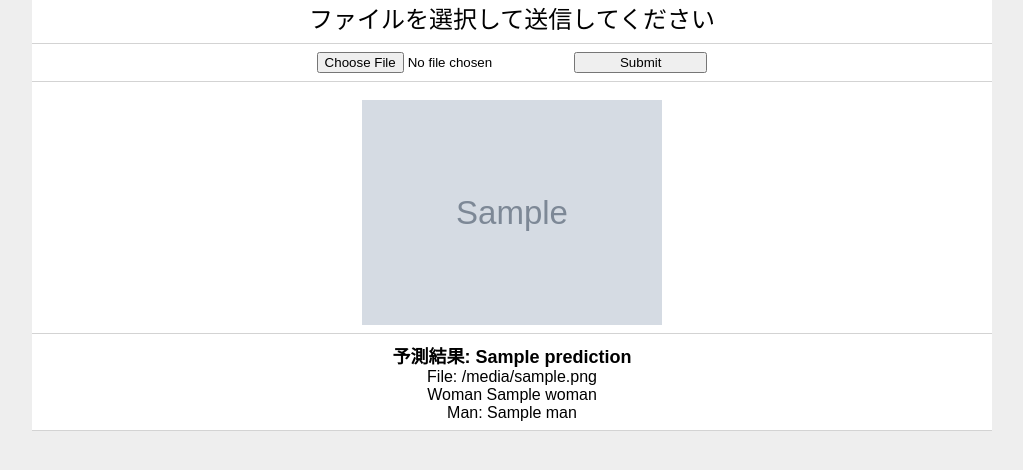
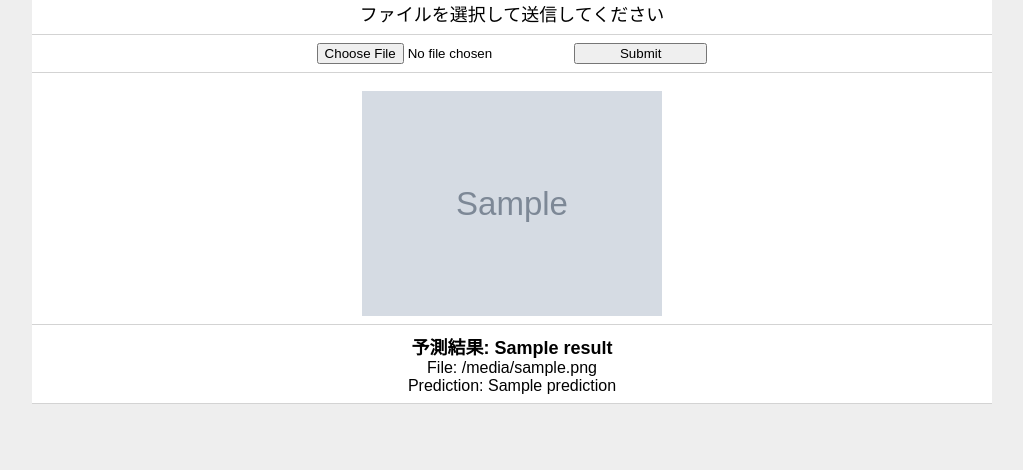
Before and after one commit to Atsuhiko/Image_Classification_web-app, a Flask app: template templates/index.html in a window 1280 px wide. Shown: the part 89-559 px from the top of the page, without its empty margins (128-1151 px from the left). Run offline with Flask 2, Linux system fonts and the light colour scheme; the template is opened without the code that fills it: most values are stand-ins (such as "Sample title", 1, 10 or a date in 2020); grey boxes marked "Sample" are stand-in pictures.

Commit message:
Add files via upload

```diff
--- a/templates/index.html
+++ b/templates/index.html
@@ -2,7 +2,7 @@
 {% block content %}
 
 <div style="text-align:center;">
-<font size="5">
+<font size="4">
 ファイルを選択して送信してください
 </font>
 <hr>
@@ -11,18 +11,25 @@
     <input type="file" name="image" accept="image/png, image/jpeg">
     <input type = "submit"/>
 </form>
+</div>
 
-{% if prediction %}
+{% if err_message %}
 <hr>
+<center><font size="6" color=red><b>{{ err_message }}</b></font></center>
+<hr>
+{% endif %}
+
+{% if result %}
+<hr>
+<center>
 <img src="./images/{{ filepath }}" style="margin-top: 10px; vertical-align: bottom; width: 300px"><br>
 <hr>
-<font size="4"><b>予測結果: {{ prediction }}</b></font><br>
+<font size="4"><b>予測結果: {{ result }}</b></font><br>
 <font size="3">
 File: {{ filepath }}<br>
-<!-- Save path: {{ save_path }}<br> -->
-Woman {{ woman }}<br>
-Man: {{ man }}<br>
+Prediction: {{ prediction }}
 </font>
+</center>
 <hr>
 
 {% endif %}
```
